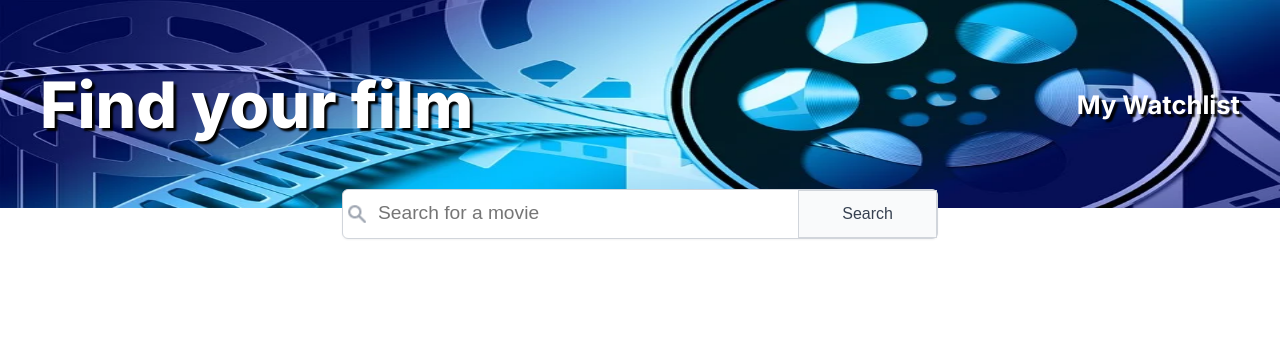
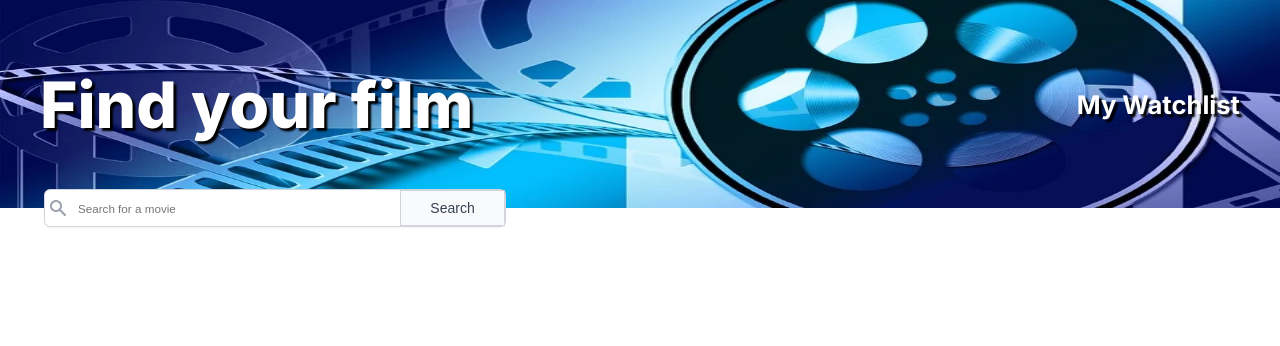
Before and after one commit to Brag2gr8/Movie-WatchList, a plain HTML site: page index.html in a window 1280 px wide. Shown: the top 346 px of the page. Drawn offline with Linux system fonts and the light colour scheme.

Commit message:
Update index.css

```diff
--- a/index.css
+++ b/index.css
@@ -53,11 +53,9 @@ body {
     align-items: center;
     justify-content: space-between;
     position: absolute;
-    width: 46.62vw;
-    height: 4.213vw;
-    max-height: 50px;
-    left: 0;
-    right: 0;
+    width: 462px;
+    height: 38px;
+    left: 44px;
     top: 189px;
     background: #FFFFFF;
     border: 1px solid #D1D5DB;
@@ -69,21 +67,16 @@ body {
 .form div {
     display: flex;
     align-items: center;
-    width: 100%;
     padding: 0.5625em 0.185em;
     gap: 0.5em;
+    width: 21.375em;
     height: 2.375em;
 
-}
-
-.form img {
-    width: 5%;
 }
 
 .form input {
     border: none;
     width: 16.1875em;
-    font-size: 100%;
 }
 
 .form input:focus {
@@ -92,20 +85,19 @@ body {
 
 ::Placeholder {
     font-weight: 500;
-    font-size: 120%;
+    font-size: 0.875em;
 }
 
 button {
     background: #F9FAFB;
     border: 1px solid #D1D5DB;
     height: 100%;
-    width: 30%;
+    width: 7.5em;
     font-weight: 500;
-    font-size: 100%;
+    font-size: 0.875em;
     color: #374151;
     cursor: pointer;
 }
-
 button:focus {
     outline: 0;
 }
```
